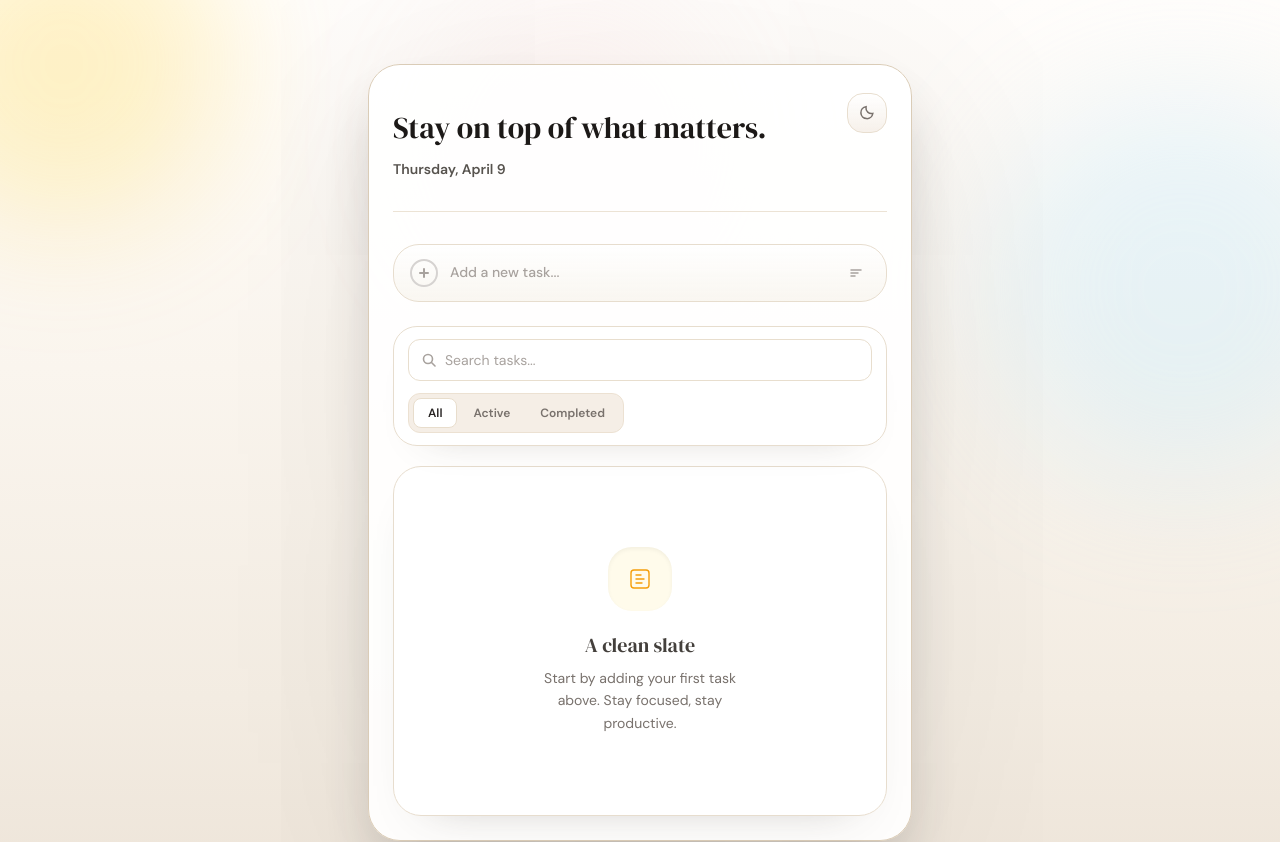
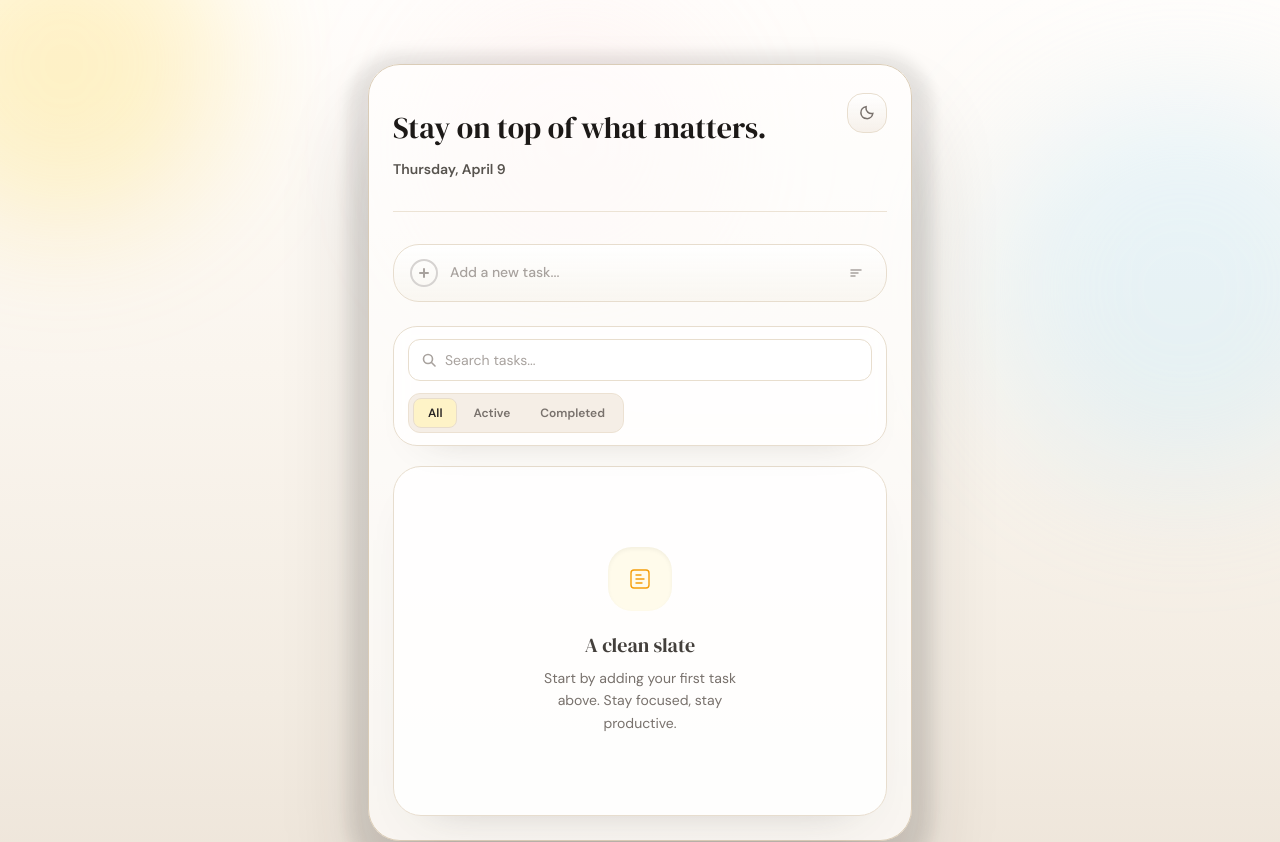
Before and after one commit to JohnTountas/NextMark_Management_App, a React (Vite) app: page / in a window 1280 px wide. Shown: the top 842 px of the page. Built offline with nearby package versions, Linux system fonts and the light colour scheme.

Commit message:
Fixed shadows

```diff
--- a/src/App.jsx
+++ b/src/App.jsx
@@ -162,7 +162,7 @@ export default function App() {
   );
 
   return (
-    <div className="min-h-screen flex flex-col bg-[linear-gradient(180deg,#fffdfb_0%,#faf5ee_38%,#f3ece2_72%,#ebe1d5_100%)] dark:bg-none dark:bg-stone-950 transition-colors duration-300">
+    <div className="min-h-screen flex flex-col bg-[linear-gradient(180deg,#fffdfb_0%,#faf5ee_38%,#f3ece2_72%,#ebe1d5_100%)] dark:bg-none dark:bg-stone-700 transition-colors duration-600">
       {/* Decorative background stays outside the content card so layout and
           product logic stay separated from presentation-only effects. */}
       <div className="fixed inset-0 overflow-hidden pointer-events-none dark:hidden">
@@ -174,7 +174,7 @@ export default function App() {
       <div className="relative w-full max-w-xl mx-auto flex-1 px-4 py-10 sm:py-16">
         {/* This shell card gives us one predictable surface for borders,
             elevation, and spacing as the feature set grows. */}
-        <div className="rounded-4xl border border-[#daccb7] bg-white/90 p-5 shadow-[0_33px_60px_-10px_rgba(41,37,36,0.22),0_33px_240px_-18px_rgba(41,37,36,0.1)] sm:p-6 dark:border-stone-800/80 dark:bg-stone-900/80 dark:shadow-[0_30px_72px_-42px_rgba(0,0,0,0.58),0_12px_28px_-20px_rgba(0,0,0,0.34)]">
+        <div className="rounded-4xl border border-[#daccb7] bg-white/60 p-5 shadow-[0_56px_90px_-7px_rgba(41,37,36,0.22),0_10px_15px_20px_rgba(41,37,36,0.1)] sm:p-6 dark:border-stone-800/80 dark:bg-stone-900/80 dark:shadow-[0_30px_72px_-42px_rgba(0,0,0,0.58),0_12px_28px_-20px_rgba(0,0,0,0.34)]">
           <Header
             dark={dark}
             onToggleDark={() => setDark((d) => !d)}
--- a/src/components/TaskFilters.jsx
+++ b/src/components/TaskFilters.jsx
@@ -50,10 +50,10 @@ export default function TaskFilters({
               key={f}
               onClick={() => onFilter(f)}
               className={`px-3.5 py-1.5 rounded-lg text-xs font-semibold capitalize transition-all duration-200
-                focus:outline-none focus:ring-2 focus:ring-amber-400 focus:ring-offset-1
+                focus:outline-none focus:ring-2 focus:ring-amber-400 focus:ring-offset-1 cursor-pointer
                 ${
                   filter === f
-                    ? "border border-[#e8ddcc] bg-white text-stone-800 shadow-[0_10px_24px_-18px_rgba(68,64,60,0.4)] dark:border-stone-600 dark:bg-stone-700 dark:text-stone-100 dark:shadow-none"
+                    ? "border border-[#e8ddcc] bg-amber-100 text-stone-800 shadow-[0_10px_24px_-18px_rgba(68,64,60,0.4)] dark:border-stone-600 dark:bg-stone-700 dark:text-stone-100 dark:shadow-none"
                     : "text-stone-500 dark:text-stone-500 hover:text-stone-700 dark:hover:text-stone-300"
                 }`}
             >
--- a/src/components/TaskInput.jsx
+++ b/src/components/TaskInput.jsx
@@ -78,7 +78,7 @@ export default function TaskInput({ onAdd }) {
               type="submit"
               aria-label="Add task"
               className="w-7 h-7 rounded-full border-2 border-stone-300 dark:border-stone-600 shrink-0
-                flex items-center justify-center
+                flex items-center justify-center cursor-pointer
                 hover:border-amber-500 hover:bg-amber-50/80 dark:hover:border-amber-500 dark:hover:bg-amber-900/20
                 transition-all duration-200 focus:outline-none focus:ring-2 focus:ring-amber-400 focus:ring-offset-2 dark:focus:ring-offset-stone-800"
             >
@@ -154,7 +154,7 @@ export default function TaskInput({ onAdd }) {
                         type="button"
                         onClick={() => setPriority(p)}
                         className={`flex-1 py-1.5 px-2 rounded-lg text-xs font-medium border capitalize
-                          transition-all duration-150 focus:outline-none focus:ring-2 focus:ring-amber-400
+                          transition-all duration-150 focus:outline-none focus:ring-2 focus:ring-amber-400 cursor-pointer
                           ${
                             priority === p
                               ? priorityColors[p]
@@ -189,7 +189,7 @@ export default function TaskInput({ onAdd }) {
                 className="mt-3 w-full py-2 rounded-xl bg-amber-600 hover:bg-amber-700 text-white
                   text-sm font-semibold tracking-wide transition-all duration-200
                   focus:outline-none focus:ring-2 focus:ring-amber-500 focus:ring-offset-2
-                  dark:focus:ring-offset-stone-800 shadow-sm hover:shadow-md active:scale-[0.98]"
+                  dark:focus:ring-offset-stone-800 shadow-sm hover:shadow-md active:scale-[0.98] cursor-pointer"
               >
                 Add Task
               </button>
```
